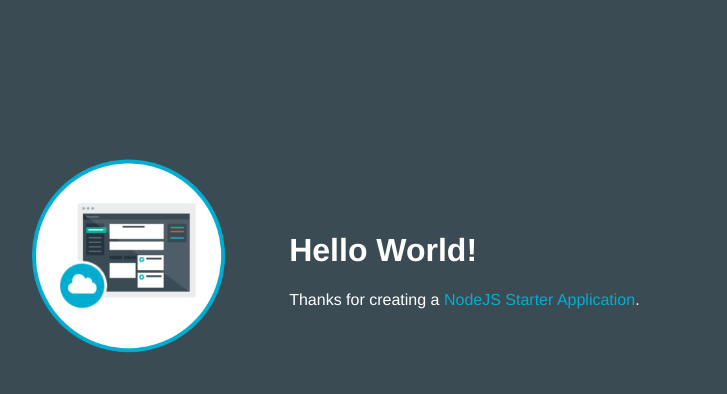
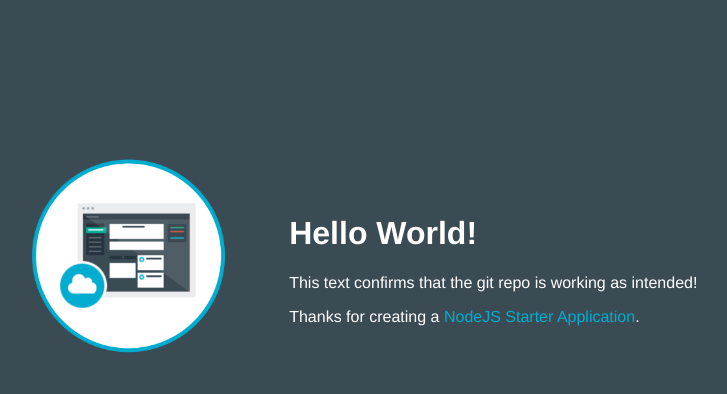
Before and after one commit to aPronsch/CompleteTheTweet-Dev, a website: page public/index.html in a window 1280 px wide. Shown: the whole page, without its empty margins (253-980 px from the left). Drawn offline with Linux system fonts and the light colour scheme.

Commit message:
Test of Git system

```diff
--- a/public/index.html
+++ b/public/index.html
@@ -17,6 +17,7 @@
         </td>
         <td>
           <h1 id="message">Hello World!</h1>
+          <p class='description'>This text confirms that the git repo is working as intended!</p>
           <p class='description'></p> Thanks for creating a <span class = "blue">NodeJS Starter Application</span>.
         </td>
       </tr>
```
